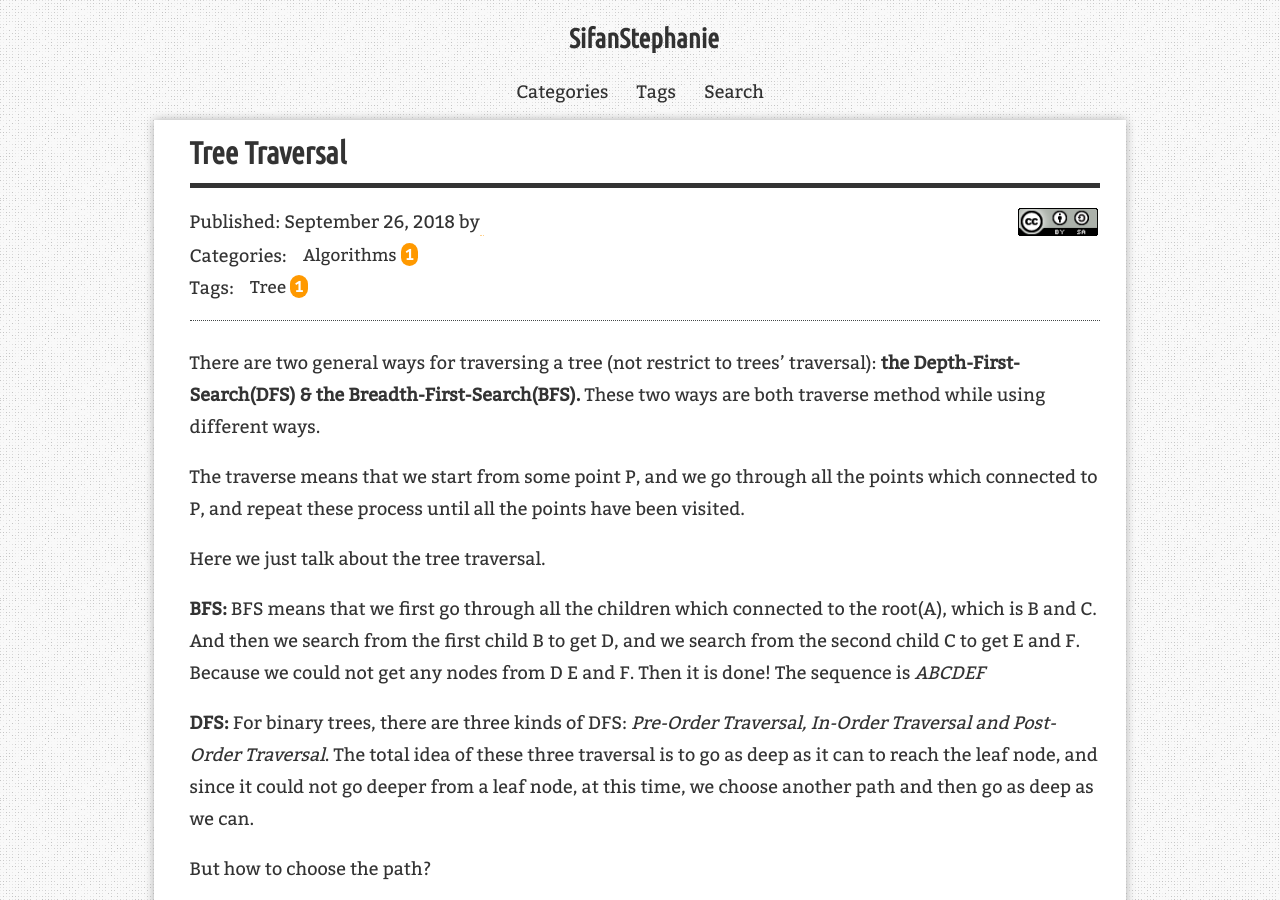
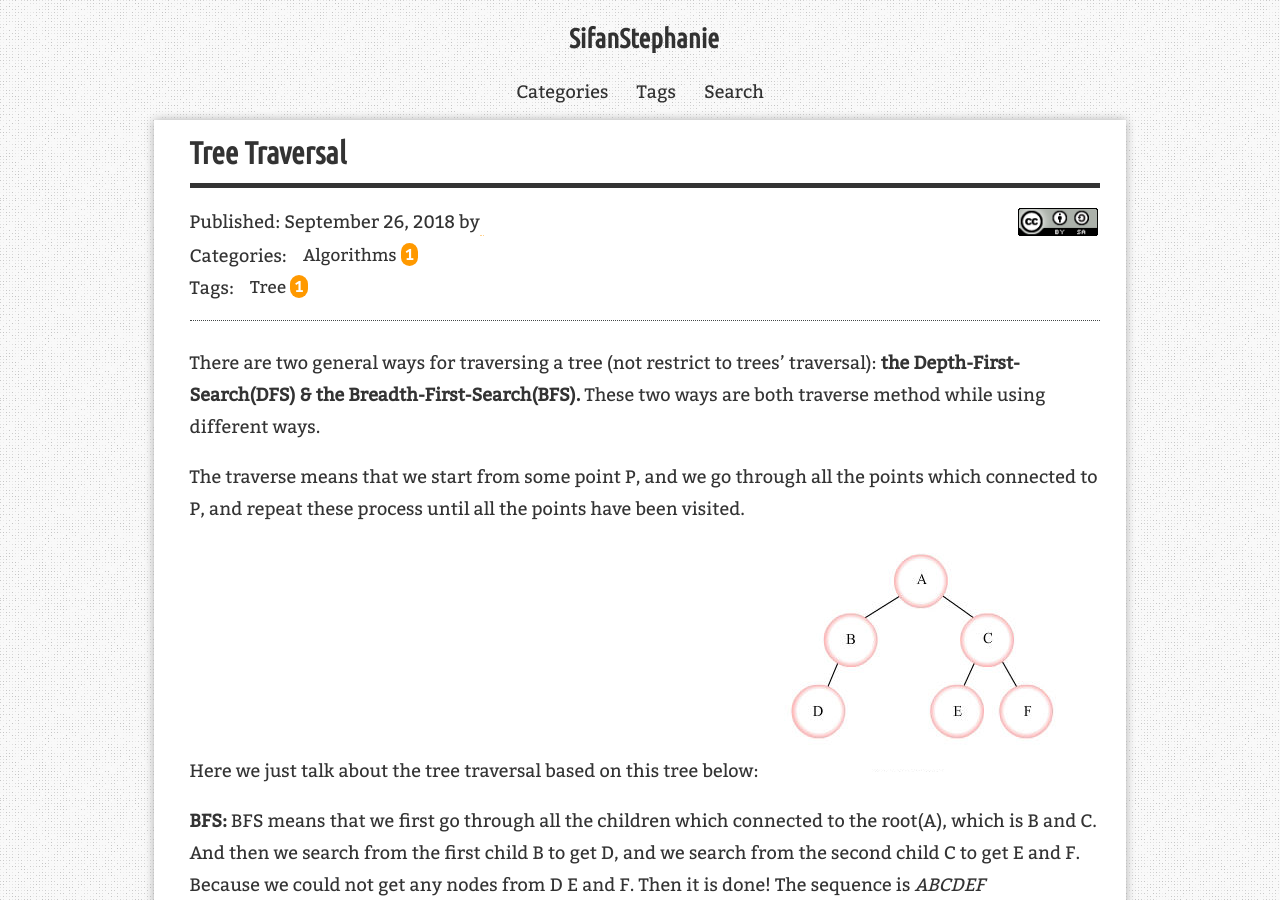
Before and after one commit to SifanStephanie/SifanStephanie.github.io, a Jekyll site: the page built from _posts/2018-09-26-Tree-Traversal.md, in a window 1280 px wide and 900 px high. Built offline with Jekyll 4.4.1, drawn with Linux system fonts in a browser that asks for light colours; comment, search, counter and statistics services are not loaded.

Commit message:
tree traversal add image

```diff
--- a/_posts/2018-09-26-Tree-Traversal.md
+++ b/_posts/2018-09-26-Tree-Traversal.md
@@ -13,7 +13,9 @@ There are two general ways for traversing a tree (not restrict to trees’ trave
 
 The traverse means that we start from some point P, and we go through all the points which connected to P, and repeat these process until all the points have been  visited.
 
-Here we just talk about the tree traversal.
+Here we just talk about the tree traversal based on this tree below:
+![image01](http://sifanstephanie.github.io/assets/images/posts/tree1.png)
+
 
 **BFS:** BFS means that we first go through all the children which connected to the root(A), which is B and C. And then we search from the first child B to get D, and we search from the second child C to get E and F. Because we could not get any nodes from D E and F. Then it is done! The sequence is *ABCDEF*
 
```
Also changed, not shown: assets/images/posts/tree1.png (added).
